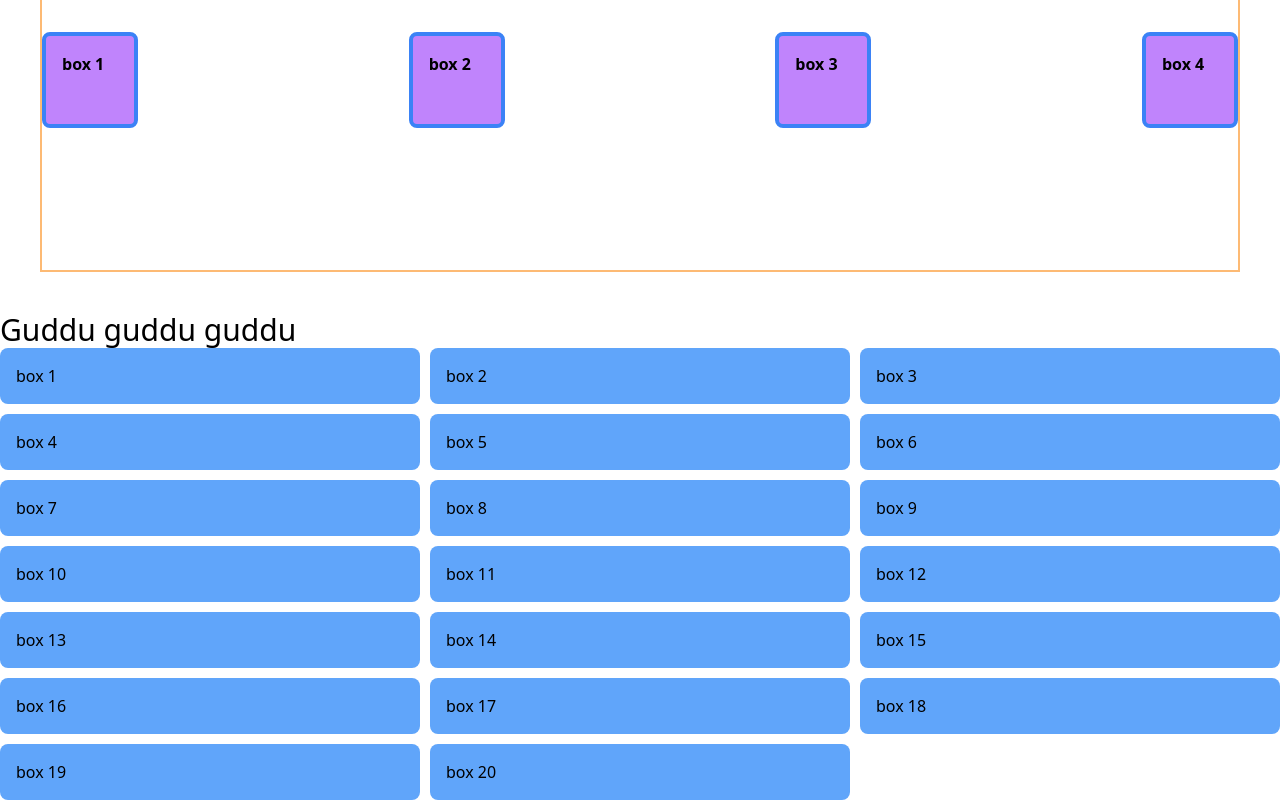
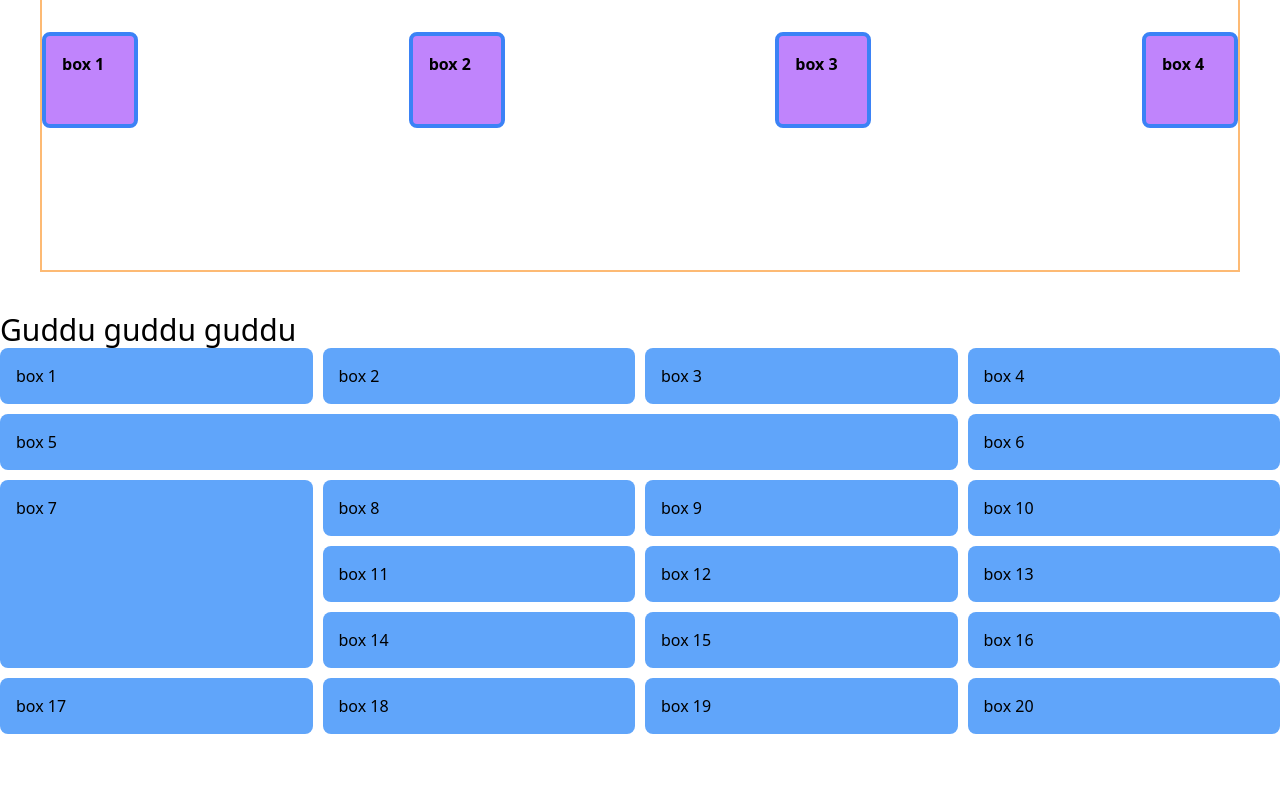
Before and after one commit to mahiralshahiar/tailwindcss-practice, a plain HTML site: page index.html in a window 1280 px wide. Shown: the part 1102-1902 px from the top of the page. After the commit the page ends 1836 px from the top, so only its background shows below. Drawn offline with nearby package versions, Linux system fonts and the light colour scheme.

Commit message:
trying flex and grid

```diff
--- a/index.html
+++ b/index.html
@@ -64,14 +64,14 @@
 
     <section>
         <h3 class="text-3xl">Guddu guddu guddu</h3>
-        <div class="grid gap-2.5 grid-cols-3">
+        <div class="gird-cols-1 grid gap-2.5 md:grid-cols-4">
             <div class="bg-blue-400 p-4 rounded-lg">box 1</div>
             <div class="bg-blue-400 p-4 rounded-lg">box 2</div>
             <div class="bg-blue-400 p-4 rounded-lg">box 3</div>
             <div class="bg-blue-400 p-4 rounded-lg">box 4</div>
-            <div class="bg-blue-400 p-4 rounded-lg">box 5</div>
+            <div class="md:col-span-3 bg-blue-400 p-4 rounded-lg">box 5</div>
             <div class="bg-blue-400 p-4 rounded-lg">box 6</div>
-            <div class="bg-blue-400 p-4 rounded-lg">box 7</div>
+            <div class="row-span-3 bg-blue-400 p-4 rounded-lg">box 7</div>
             <div class="bg-blue-400 p-4 rounded-lg">box 8</div>
             <div class="bg-blue-400 p-4 rounded-lg">box 9</div>
             <div class="bg-blue-400 p-4 rounded-lg">box 10</div>
```
